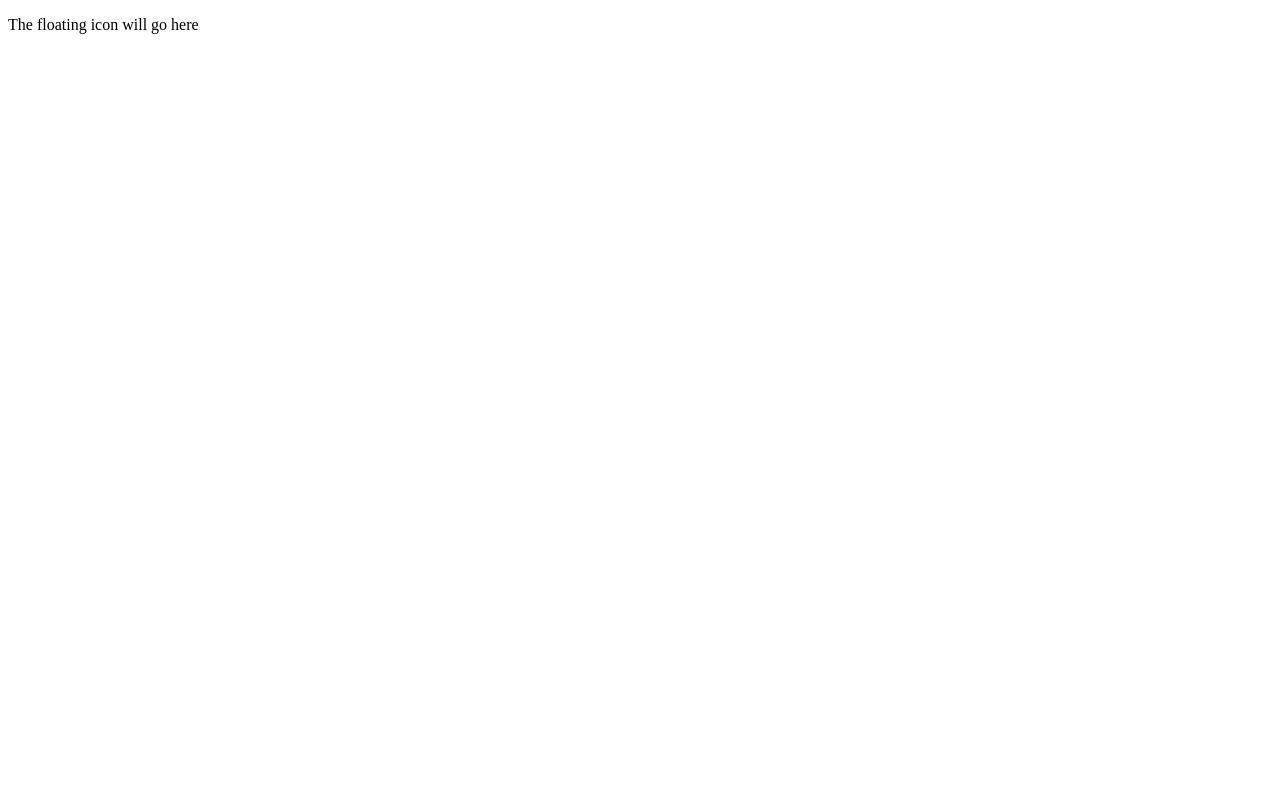
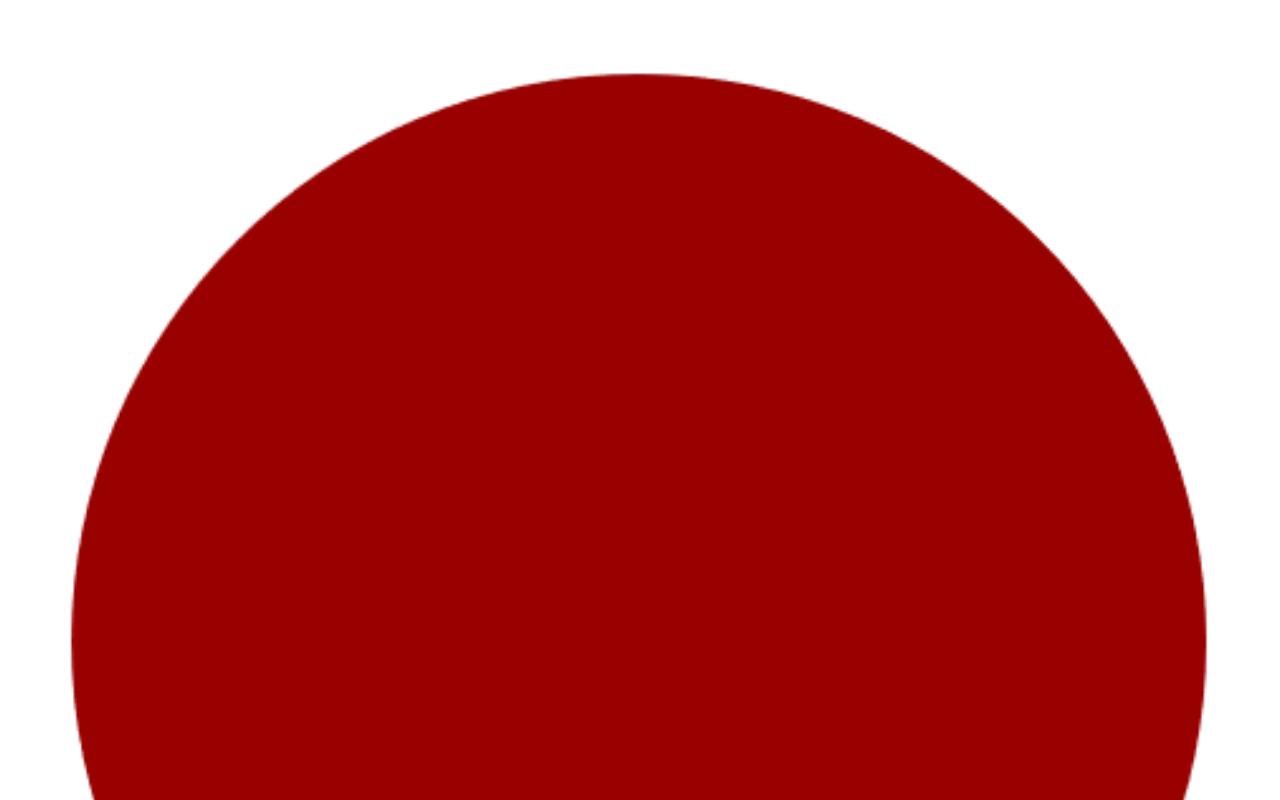
Before and after one commit to mandelrot/magic-icon, an Electron app: page renderers/icon/icon.html in a window 1280 px wide. Shown: the top 800 px of the page. Drawn offline with Linux system fonts and the light colour scheme.

Commit message:
Shaping the icon window initial appearance

```diff
--- a/renderers/icon/icon.html
+++ b/renderers/icon/icon.html
@@ -5,9 +5,18 @@
   <meta http-equiv="X-UA-Compatible" content="IE=edge">
   <meta name="viewport" content="width=device-width, initial-scale=1.0">
 </head>
-<body>
+<body
+  style="overflow: hidden;"
+  >
 
-  <p>The floating icon will go here</p>
+  <!-- The icon shape should be compatible with the window dimensions, see main.js -->
+  <img
+    id="iconImage"
+    width="100%"
+    >
 
+  <script src="./icon.js">
+
+  </script>
 </body>
 </html>
--- /dev/null
+++ b/renderers/icon/icon.js
@@ -0,0 +1,25 @@
+const iconBasicPath = '../../resources/static/main-icons/icon-basic.png';
+const iconNotifyPath = '../../resources/static/main-icons/icon-notify.png'
+
+const iconImage = document.getElementById('iconImage');
+
+window.onload = function () {
+  iconImage.setAttribute('src', iconBasicPath);
+}
+
+
+/*
+To be included later:
+
+  - Communication with the main process
+
+  - When receiving a message saying there are updates to check:
+  switch between logos (interval) creating a "blinking" effect,
+  to tell the user there's some activity that needs attention
+
+Optional:
+
+  - Include css add-ons like animated badges, icons related
+  to the upcoming notification, etc. The .html file makes
+  further integrations very easy.
+*/
```
Also changed, not shown: main.js (+6 -4 lines), resources/static/main-icons/icon-basic.png (added), resources/static/main-icons/icon-notify.png (added).
